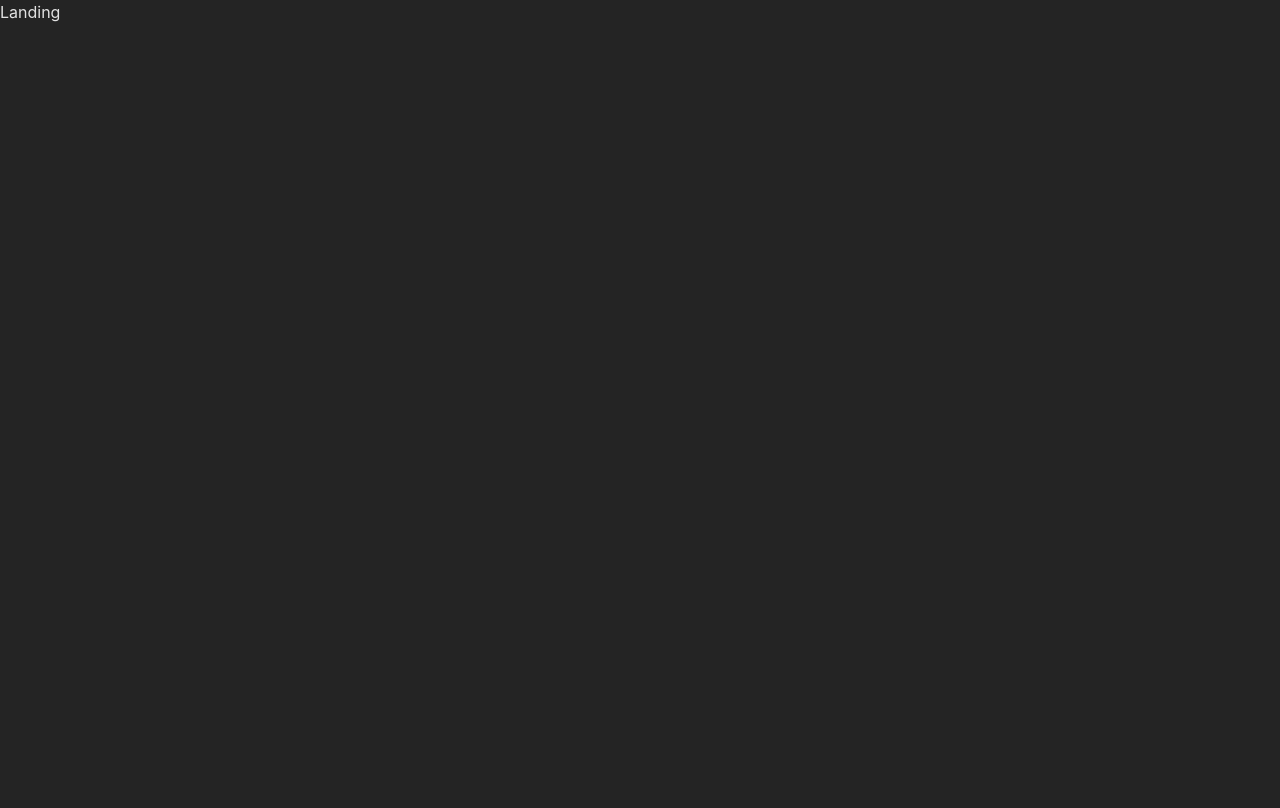
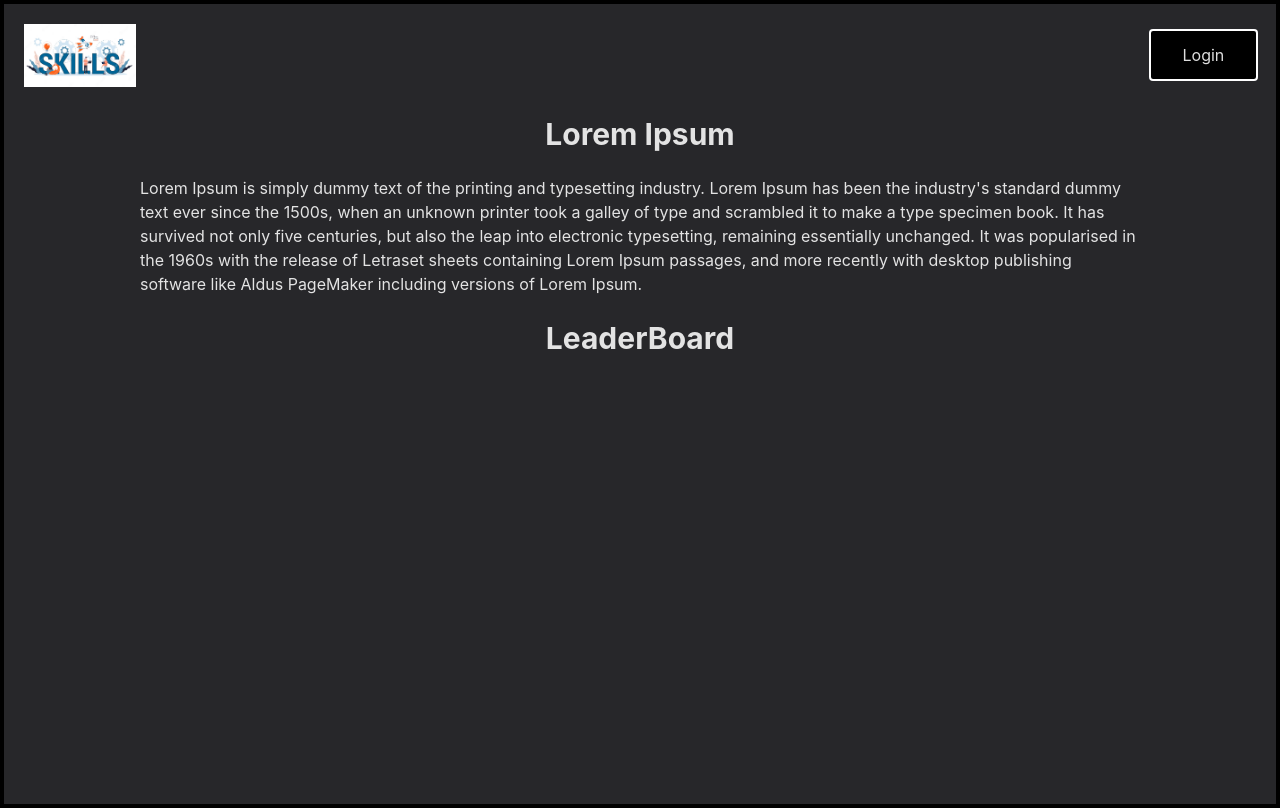
Before and after one commit to madhoora-mohan/edutech-mayo, a React (Vite) app: page / in a window 1280 px wide. Built offline with nearby package versions, Linux system fonts and the light colour scheme.

Commit message:
landing page

```diff
--- a/src/App.tsx
+++ b/src/App.tsx
@@ -13,19 +13,21 @@ import ChangePwd from "./pages/ChangePwd";
 
 function App() {
   return (
-    <Routes>
-      <Route path="/" element={<Landing />} />
-      <Route path="/Home" element={<Home />} />
-      <Route path="/Login" element={<Login />} />
-      <Route path="/ChangePwd" element={<ChangePwd />} />
-      <Route path="/CodeTest" element={<CodeTest />} />
-      <Route path="/LeaderBoard" element={<LeaderBoard />} />
-      <Route path="/LiveSession" element={<LiveSession />} />
-      <Route path="/PastContest" element={<PastContest />} />
-      <Route path="/Profile" element={<Profile />} />
-      <Route path="/Programming" element={<Programming />} />
-      <Route path="/Reports" element={<Reports />} />
-    </Routes>
+    <div className="m-1 bg-zinc-800 h-screen min-w-screen">
+      <Routes>
+        <Route path="/" element={<Landing />} />
+        <Route path="/Login" element={<Login />} />
+        {true && <Route path="/ChangePwd" element={<ChangePwd />} />}
+        {true && <Route path="/Home" element={<Home />} />}
+        {true && <Route path="/CodeTest" element={<CodeTest />} />}
+        {true && <Route path="/LeaderBoard" element={<LeaderBoard />} />}
+        {true && <Route path="/LiveSession" element={<LiveSession />} />}
+        {true && <Route path="/PastContest" element={<PastContest />} />}
+        {true && <Route path="/Profile" element={<Profile />} />}
+        {true && <Route path="/Programming" element={<Programming />} />}
+        {true && <Route path="/Reports" element={<Reports />} />}
+      </Routes>
+    </div>
   );
 }
 
--- /dev/null
+++ b/src/components/LandingNav.tsx
@@ -0,0 +1,18 @@
+import logo from "../assets/logo.png";
+
+const LandingNav = () => {
+  return (
+    <>
+      <div className="fixed w-[99.4%] flex justify-between p-5 items-center ">
+        <a href="./">
+          <img src={logo} alt="logo" className="w-28" />
+        </a>
+        <button className="outline  outline-white  h-12 outline-2 rounded-sm px-8  bg-black hover:bg-white hover:text-black">
+          Login
+        </button>
+      </div>
+    </>
+  );
+};
+
+export default LandingNav;
--- a/src/components/LeaderBoard.tsx
+++ b/src/components/LeaderBoard.tsx
@@ -1,9 +1,13 @@
-import React from 'react'
+import React from "react";
 
 const LeaderBoard = () => {
   return (
-    <div>LeaderBoard</div>
-  )
-}
+    <>
+      <h1 className="text-3xl font-bold">LeaderBoard</h1>
+      <br />
+      <div className="grid-rows-4"></div>
+    </>
+  );
+};
 
-export default LeaderBoard
+export default LeaderBoard;
--- a/src/index.css
+++ b/src/index.css
@@ -9,11 +9,5 @@
 
   color-scheme: light dark;
   color: rgba(255, 255, 255, 0.87);
-  background-color: #242424;
-
-  font-synthesis: none;
-  text-rendering: optimizeLegibility;
-  -webkit-font-smoothing: antialiased;
-  -moz-osx-font-smoothing: grayscale;
-  -webkit-text-size-adjust: 100%;
+  background-color: #000;
 }
--- a/src/pages/Landing.tsx
+++ b/src/pages/Landing.tsx
@@ -1,9 +1,28 @@
-import React from 'react'
+import LeaderBoard from "../components/LeaderBoard";
+import LandingNav from "../components/LandingNav";
 
 const Landing = () => {
   return (
-    <div>Landing</div>
-  )
-}
+    <>
+      <LandingNav />
+      {/* <hr /> */}
+      <div className="flex flex-col justify-center items-center p-28">
+        <h1 className="text-3xl font-bold">Lorem Ipsum</h1>
+        <p className="p-6">
+          Lorem Ipsum is simply dummy text of the printing and typesetting
+          industry. Lorem Ipsum has been the industry's standard dummy text ever
+          since the 1500s, when an unknown printer took a galley of type and
+          scrambled it to make a type specimen book. It has survived not only
+          five centuries, but also the leap into electronic typesetting,
+          remaining essentially unchanged. It was popularised in the 1960s with
+          the release of Letraset sheets containing Lorem Ipsum passages, and
+          more recently with desktop publishing software like Aldus PageMaker
+          including versions of Lorem Ipsum.
+        </p>
+        <LeaderBoard />
+      </div>
+    </>
+  );
+};
 
-export default Landing
+export default Landing;
--- a/src/pages/LeaderBoard.tsx
+++ b/src/pages/LeaderBoard.tsx
@@ -1,9 +1,5 @@
-import React from 'react'
+const Ranks = () => {
+  return <div>LeaderBoard</div>;
+};
 
-const LeaderBoard = () => {
-  return (
-    <div>LeaderBoard</div>
-  )
-}
-
-export default LeaderBoard
+export default Ranks;
```
Also changed, not shown: src/assets/logo.png (added).
